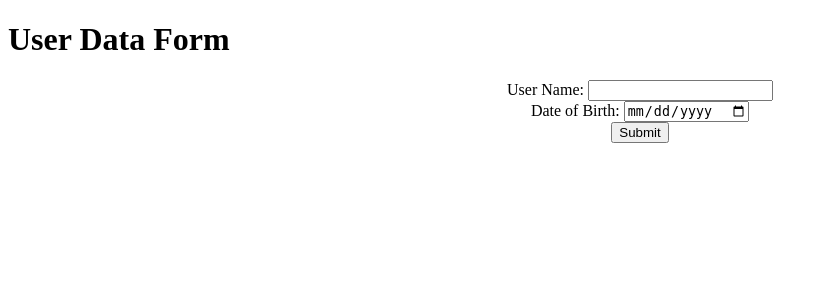
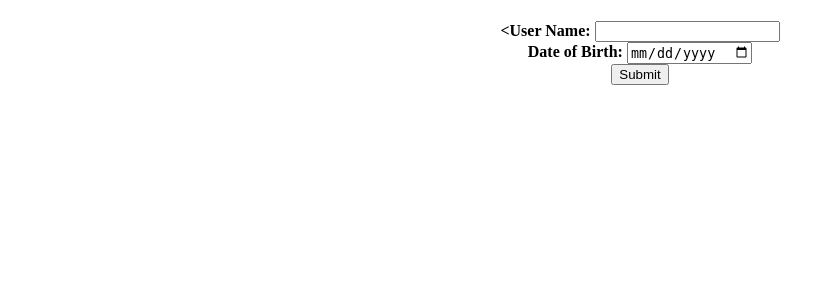
Before and after one commit to saravananibus/mmss, a Flask app: page / in a window 1280 px wide. Shown: the top 300 px of the page, without its empty margins (0-834 px from the left). Run offline with Flask 3, Linux system fonts and the light colour scheme.

Commit message:
Update index.html

```diff
--- a/template/index.html
+++ b/template/index.html
@@ -6,14 +6,14 @@
 </head>
 <body>
     <!-- User data input form -->
-    <h1>User Data Form</h1>
+   <center><h1></h1><User Data Form</h1></center>
     <form action="/submit" method="post">
         <center>
-        <label for="user_name">User Name:</label>
+      <b><<label for="user_name">User Name:</label></b>
         <input type="text" name="user_name" required><br>
-        <label for="date_of_birth">Date of Birth:</label>
+      <b><label for="date_of_birth">Date of Birth:</label></b>
         <input type="date" name="date_of_birth" required><br>
-        <input type="submit" value="Submit">
+       <b> <input type="submit" value="Submit"></b>
         </center>
     </form>
 </body>
```
